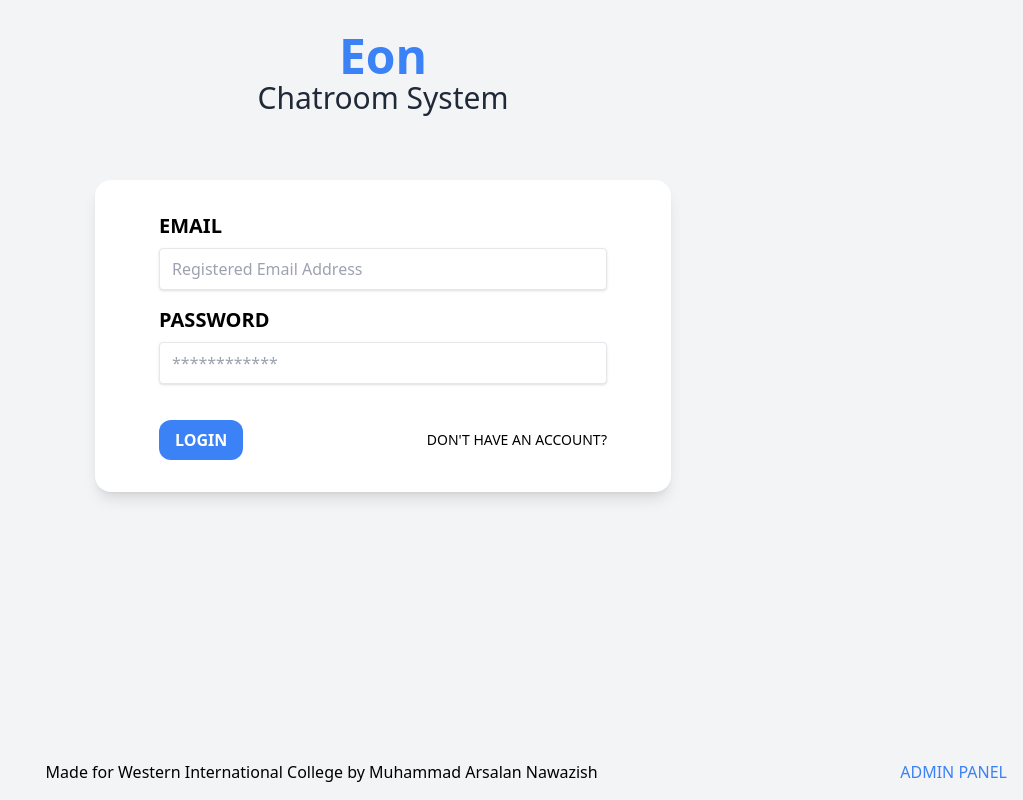
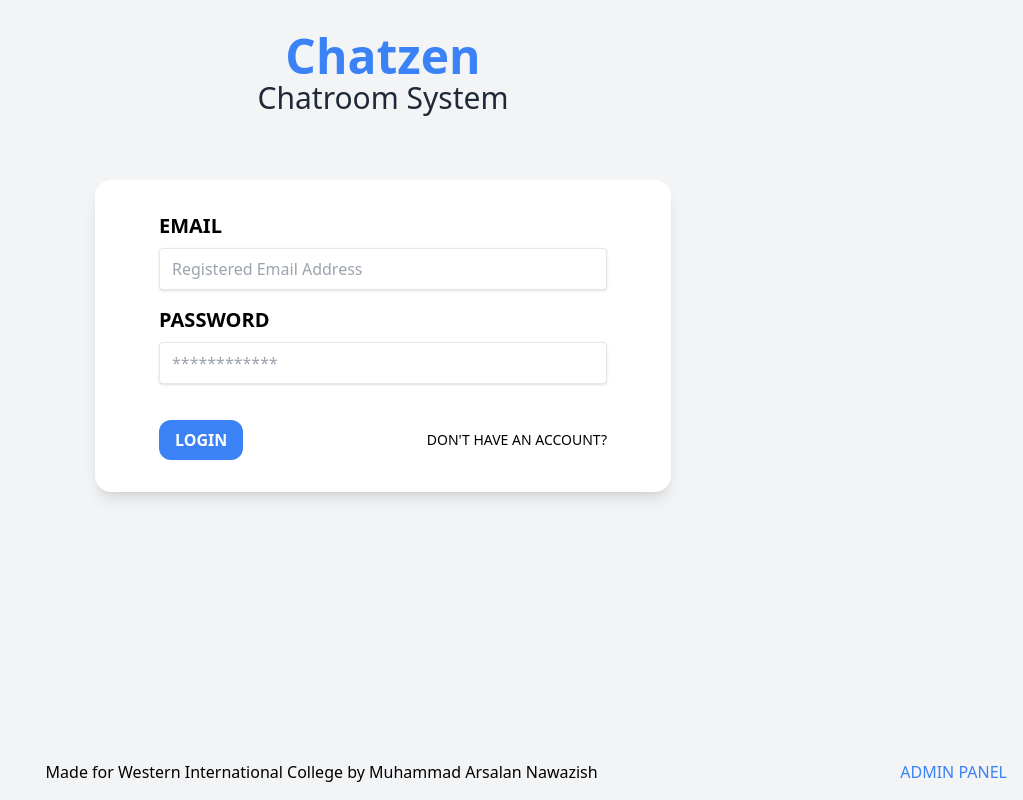
Before and after one commit to arsxl/chatzen, a website built with Vite: page src/login.html in a window 1280 px wide. Shown: the whole page, without its empty margins (257-1280 px from the left). Built offline with nearby package versions, Linux system fonts and the light colour scheme.

Commit message:
Update to branding

```diff
--- a/src/login.html
+++ b/src/login.html
@@ -7,7 +7,7 @@
 </head>
 <body class="bg-gray-100">
     <div>
-        <h1 class="text-center text-5xl text-blue-500 font-bold mt-8">Eon</h1>
+        <h1 class="text-center text-5xl text-blue-500 font-bold mt-8">Chatzen</h1>
         <h2 class="text-center text-3xl text-gray-800">Chatroom System</h2>
     </div>
     <form action="/authenticate" method="post">
```
Also changed, not shown: src/index.html (+1 -1 lines), src/register.html (+1 -1 lines).
